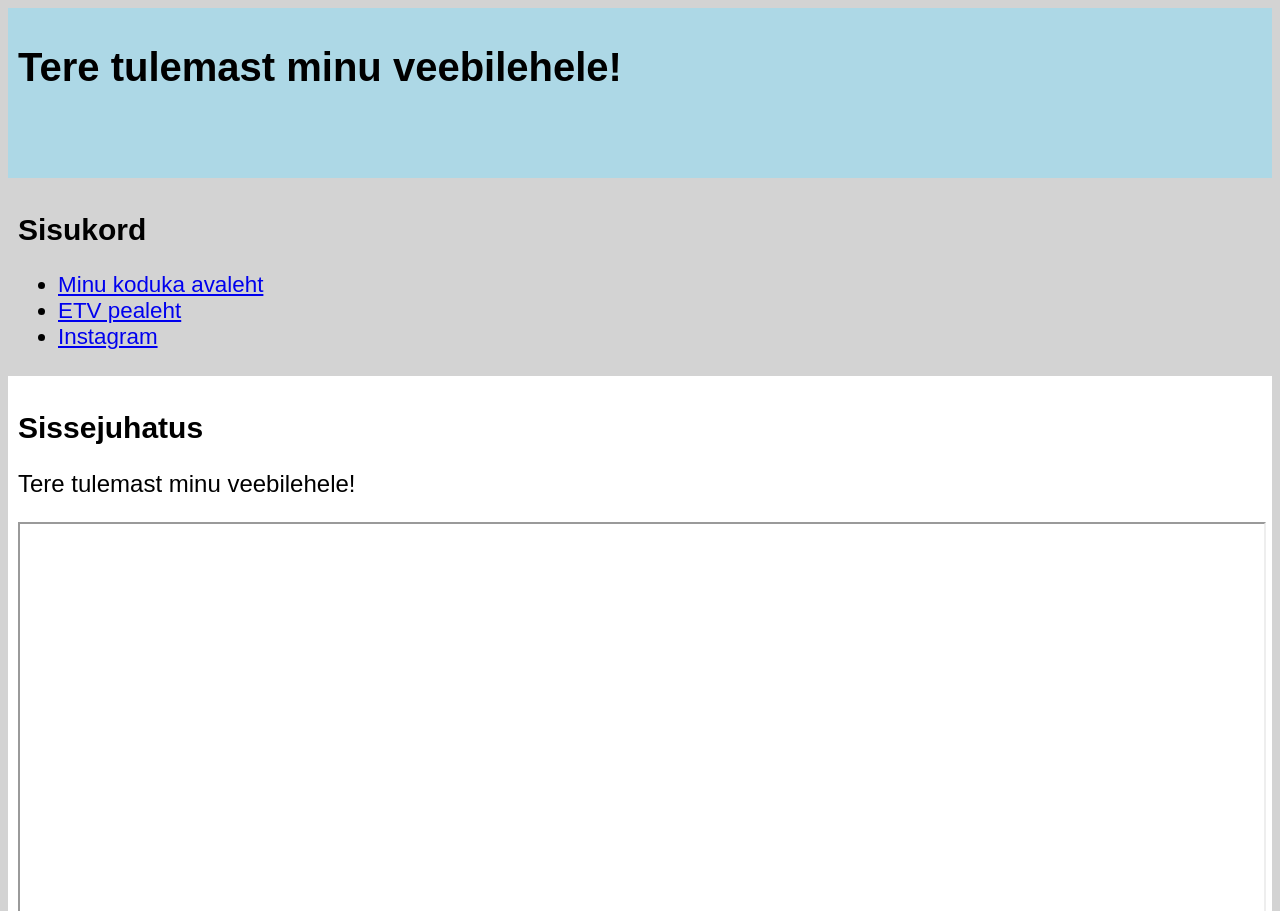
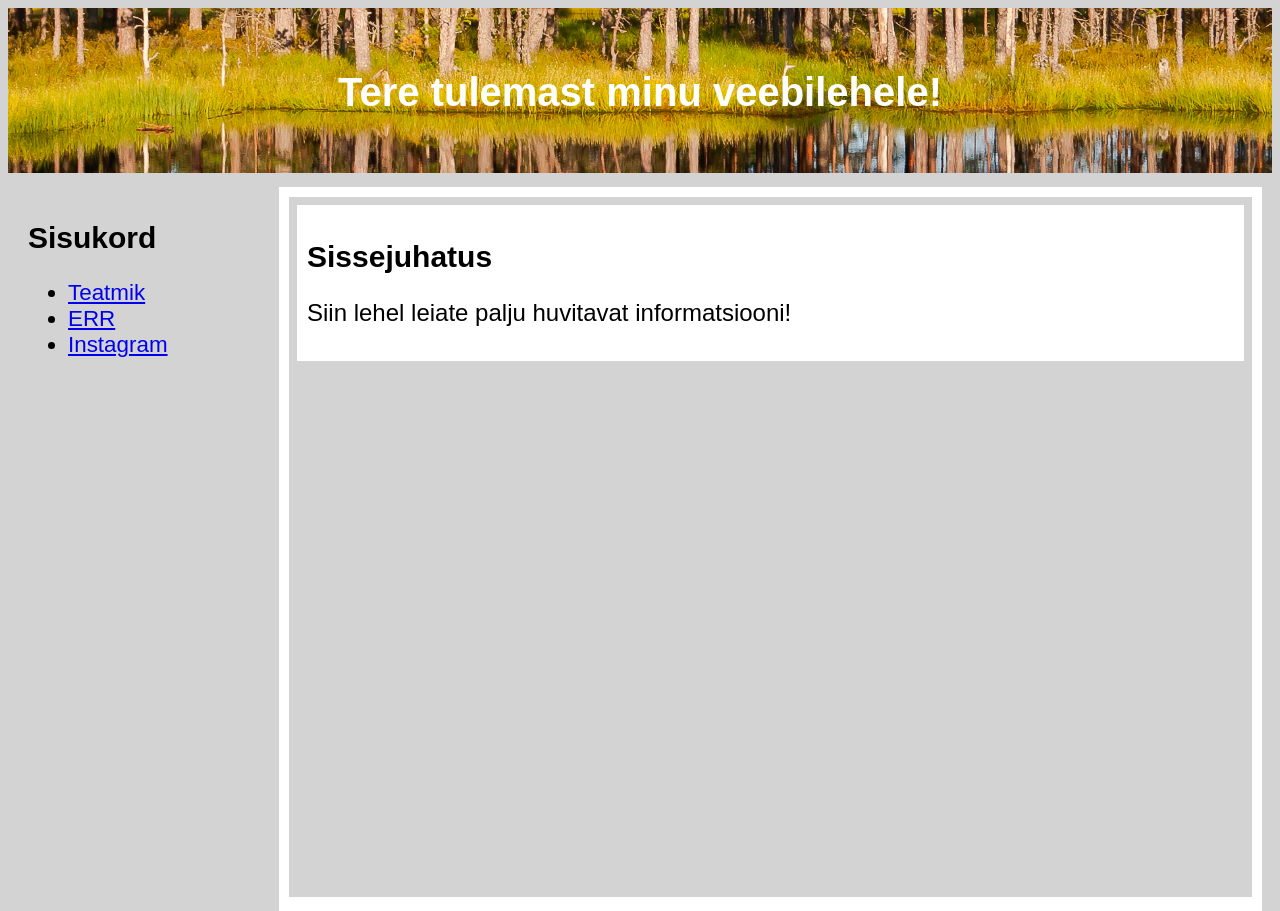
Before and after one commit to PopMar77/3_aknaga_leht, a plain HTML site: page index.html in a window 1280 px wide. Shown: the top 911 px of the page. Drawn offline with Linux system fonts and the light colour scheme.

Commit message:
Add files via upload

```diff
--- a/index.html
+++ b/index.html
@@ -5,33 +5,32 @@
     <meta charset="UTF-8">
     <title>Marek Popman</title>
 
-        <!-- Mobile Specific Metas -->
+    <!-- Mobile Specific Metas -->
     <meta name="viewport" content="width=device-width, initial-scal=1">
 </head>
 
 <body>
 	<!-- Päis -->
-	<div style="background-color: lightblue; height: 150px; padding: 10px;">
-		<h1>Tere tulemast minu veebilehele!</h1>
+	<div class="container_1">
+		<div><a href="https://github.com/PopMar77/3_aknaga_leht/"><img src="Viru_soo.png" alt=""></a></div>
+		<div class="centered"><h1>Tere tulemast minu veebilehele!</h1></div>
 	</div>
 
 	<!-- Paneelide konteiner -->
-	<div class="container">
+	<div class="container_2">
 		<!-- Vasakul sisukord -->
 		<div class="left-panel">
 			<h2>Sisukord</h2>
 			<ul>
-				<li><a href="https://popmar77.github.io/3_aknaga_leht/index.html" target="right-frame">Minu koduka avaleht</a></li>
-				<li><a href="https://www.err.ee" target="right-frame">ETV pealeht</a></li>
-				<li><a href="https://www.eas.ee" target="right-frame">Instagram</a></li>
+				<li><a href="https://teatmik.ee" target="right-panel">Teatmik</a></li>
+				<li><a href="https://www.err.ee" target="right-panel">ERR</a></li>
+				<li><a href="https://www.instagram.com" target="right-panel">Instagram</a></li>
 			</ul>
 		</div>
 
 		<!-- Paremal sisu aken -->
 		<div class="right-panel">
-			<h2>Sissejuhatus</h2>
-			<p>Tere tulemast minu veebilehele! </p>
-			<iframe src="" name="right-frame" width="100%" height="850"></iframe>
+			<iframe src="ava-aken.html" name="right-panel" style="border:none; width:100%; height:700px"></iframe>
 		</div>
 	</div>
 </body>
```
